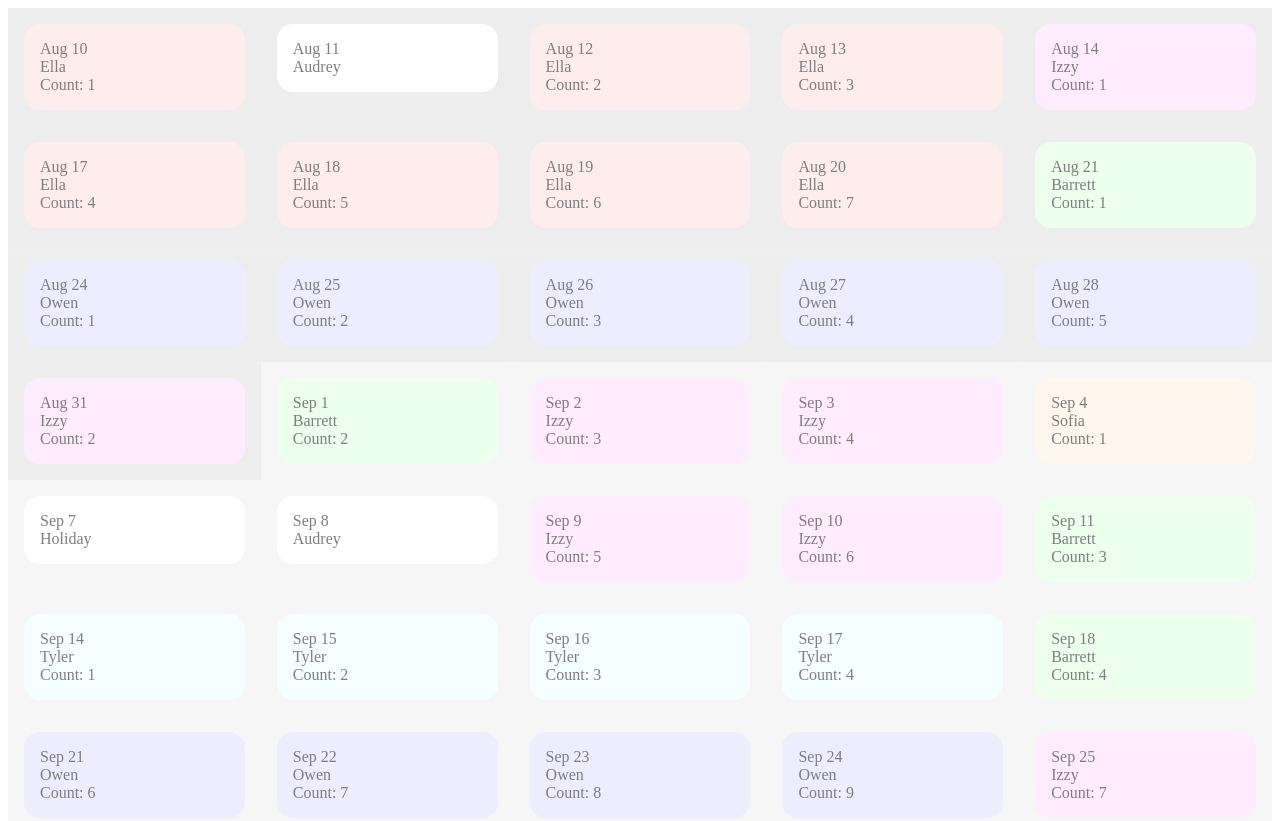
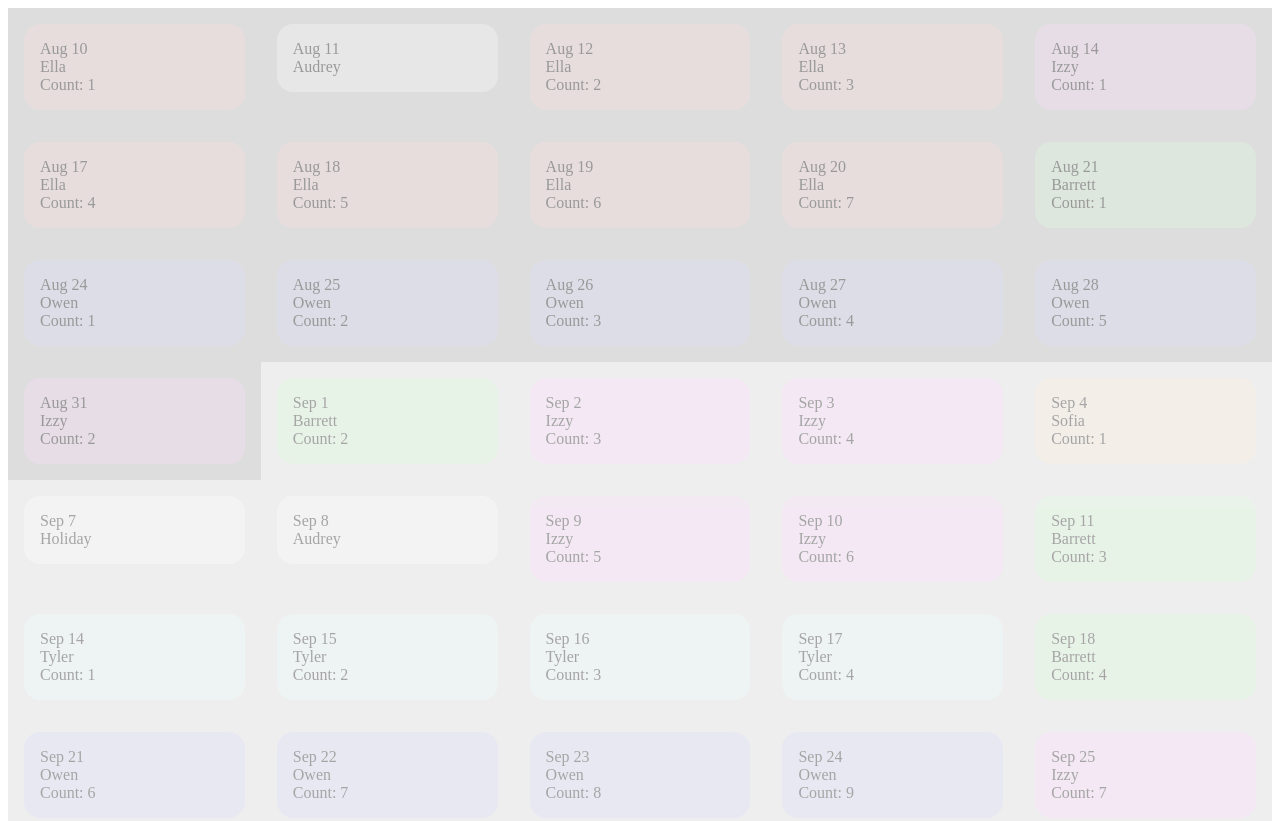
Before and after one commit to dtudury/AftercareAlmanac, a website with bundled scripts: page docs/index.html in a window 1280 px wide. Shown: the top 821 px of the page. Built offline with nearby package versions, Linux system fonts and the light colour scheme.

Commit message:
css update

```diff
--- a/docs/index.html
+++ b/docs/index.html
@@ -85,8 +85,8 @@
         background: #ddd;
       }
 
-      .past {
-        opacity: 0.5;
+      .past > .inner {
+        opacity: 0.3;
       }
 
       .future > .inner {
```
